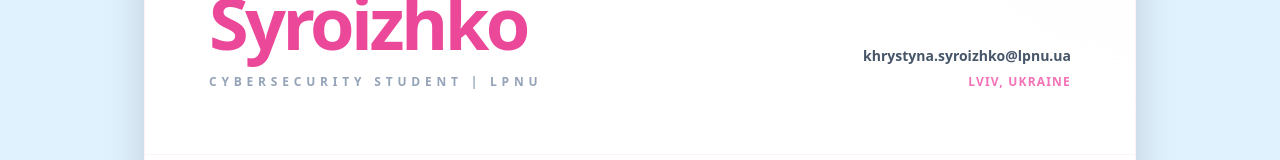
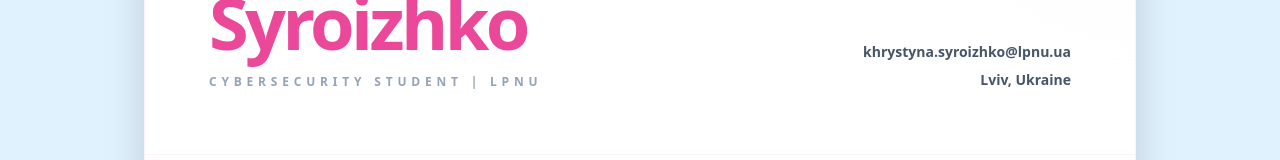
Before and after one commit to syroizhko8782/portfolio, a React (Vite) app in the folder lab2_react/: page / in a window 1280 px wide. Shown: the part 199-359 px from the top of the page. Built offline with nearby package versions, Linux system fonts and the light colour scheme; no server answers; the HTML template or start-up script is replaced by a standard one.

Commit message:
Update Header.jsx

```diff
--- a/lab2_react/src/components/Header.jsx
+++ b/lab2_react/src/components/Header.jsx
@@ -17,7 +17,7 @@
 
         <div className="space-y-2 text-center md:text-right">
           <p className="text-sm font-bold text-slate-600">khrystyna.syroizhko@lpnu.ua</p>
-          <p className="text-xs font-black text-pink-400 uppercase tracking-widest">Lviv, Ukraine</p>
+          <p className="text-sm font-bold text-slate-600">Lviv, Ukraine</p>
         </div>
       </div>
     </header>
```
